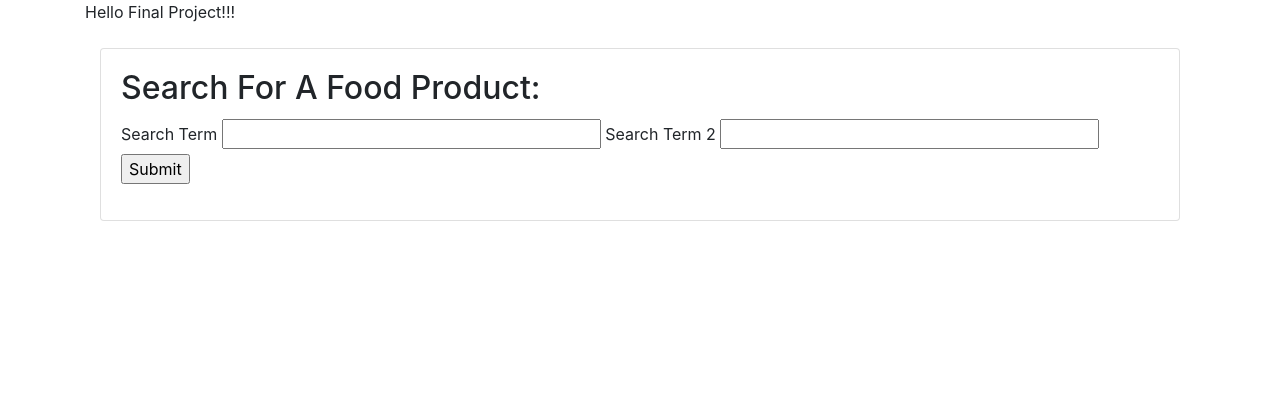
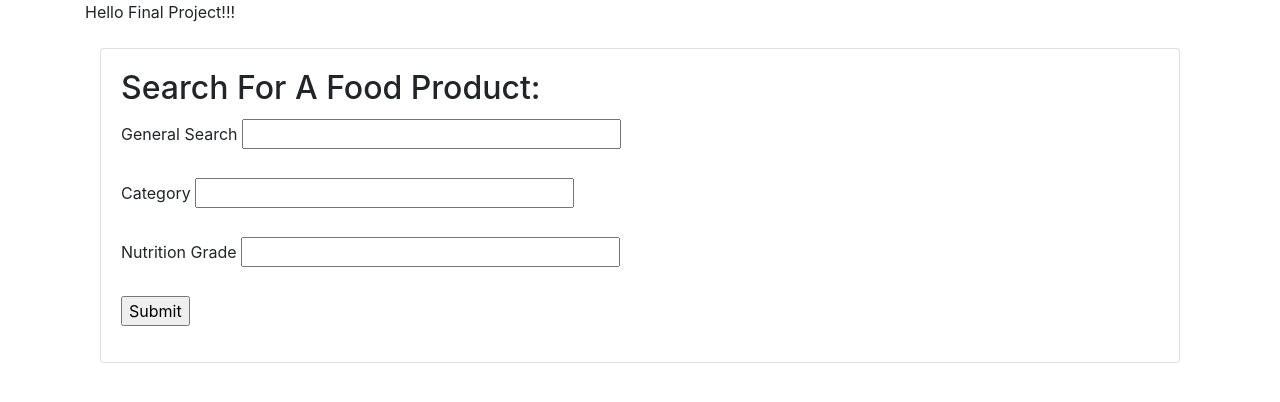
Before and after one commit to jscampbell43/Team796_final_project_app, a Flask app: page / in a window 1280 px wide. Shown: the top 402 px of the page. Run offline with Flask 2, Linux system fonts and the light colour scheme; some libraries are stand-ins or nearby versions.

Commit message:
General search is working, we can also now add categories and nutrition grade criteria filters to the search

```diff
--- a/app.py
+++ b/app.py
@@ -35,38 +35,54 @@ my_info = {
 }
 
 class Search_Terms(FlaskForm):
-  searchBar = StringField('Search Term', validators=[DataRequired()])
-  searchBar2 = StringField('Search Term 2', validators=[DataRequired()])
+  searchBarKeyword = StringField('General Search', validators=[DataRequired()])
+  searchBar = StringField('Category')#, validators=[DataRequired()])
+  searchBar2 = StringField('Nutrition Grade')#, validators=[DataRequired()])
 
 
 searchTerms = []
 
-def store_term(newTerm, newTerm2):
-  searchTerms.append(dict(term = newTerm, term2 = newTerm2))
+def store_term(newKeyword, newTerm, newTerm2):
+  searchTerms.append(dict(keyword = newKeyword, term = newTerm, term2 = newTerm2))
 
 @app.route('/', methods = ('GET', 'POST'))
 def home():
   # clear dictionary here:
-  searchTerms = []
   form = Search_Terms()
   if form.validate_on_submit():
-    store_term(form.searchBar.data, form.searchBar2.data)
+    searchTerms.clear()
+    store_term(form.searchBarKeyword.data, form.searchBar.data, form.searchBar2.data)
     return redirect('/results')
   return render_template('index.html', form = form)
 
 @app.route('/results')
 def result():
+  pprint(searchTerms)
+  # Get search term and criteria from searchTerms dictionary
+  tempKeyword = searchTerms[0]['keyword']
   temp = searchTerms[0]['term']
   temp2 = searchTerms[0]['term2']
+  print(tempKeyword)
   print(temp)
   print(temp2)
-  endpoint = 'https://us.openfoodfacts.org/cgi/search.pl?action=process&tagtype_0=categories&tag_contains_0=contains&tag_0='
-  #meat&fields=product_name,image_url&json=1'
-  endpoint = endpoint + str(temp)
-  endpoint = endpoint + '&tagtype_1=brand&tag_contains_1=contains&tag_1='
-  endpoint = endpoint + str(temp2)
+  # Beggining of URL
+  endpoint = 'https://us.openfoodfacts.org/cgi/search.pl?search_terms='
+  # Add general search keyword
+  endpoint = endpoint + str(tempKeyword)
+  # Set search_simple and action
+  endpoint = endpoint + '&search_simple=1&action=process'
+  # If Category is not blank add category criteria
+  if temp != '':
+    endpoint = endpoint + '&tagtype_0=categories&tag_contains_0=contains&tag_0='
+    endpoint = endpoint + str(temp)
+  # If Nutrition Grade is not blank add nutrition_grades
+  if temp2 != '':
+     endpoint = endpoint + '&tagtype_1=nutrition_grades&tag_contains_1=contains&tag_1='
+     endpoint = endpoint + str(temp2)
+  # Ending of URL
   endpoint = endpoint + '&fields=product_name,image_url&json=1'
   print(endpoint)
+  # API Call
   try:
     r = requests.get(endpoint, params=payload)
     data = r.json()
--- a/templates/index.html
+++ b/templates/index.html
@@ -10,10 +10,16 @@
         <h2 class="card-title">Search For A Food Product: </h2>
         <form method="POST" action="/">
             {{ form.csrf_token }}
+            <!--searchBarKeyword-->
+            {{ form.searchBarKeyword.label }}
+            {{ form.searchBarKeyword(size=32) }}
+            <br><br>
             {{ form.searchBar.label }}
             {{ form.searchBar(size=32) }}
+            <br><br>
             {{ form.searchBar2.label }}
             {{ form.searchBar2(size=32) }}
+            <br><br>
             <input type="submit" value="Submit">
         </form>
         </div>
```
